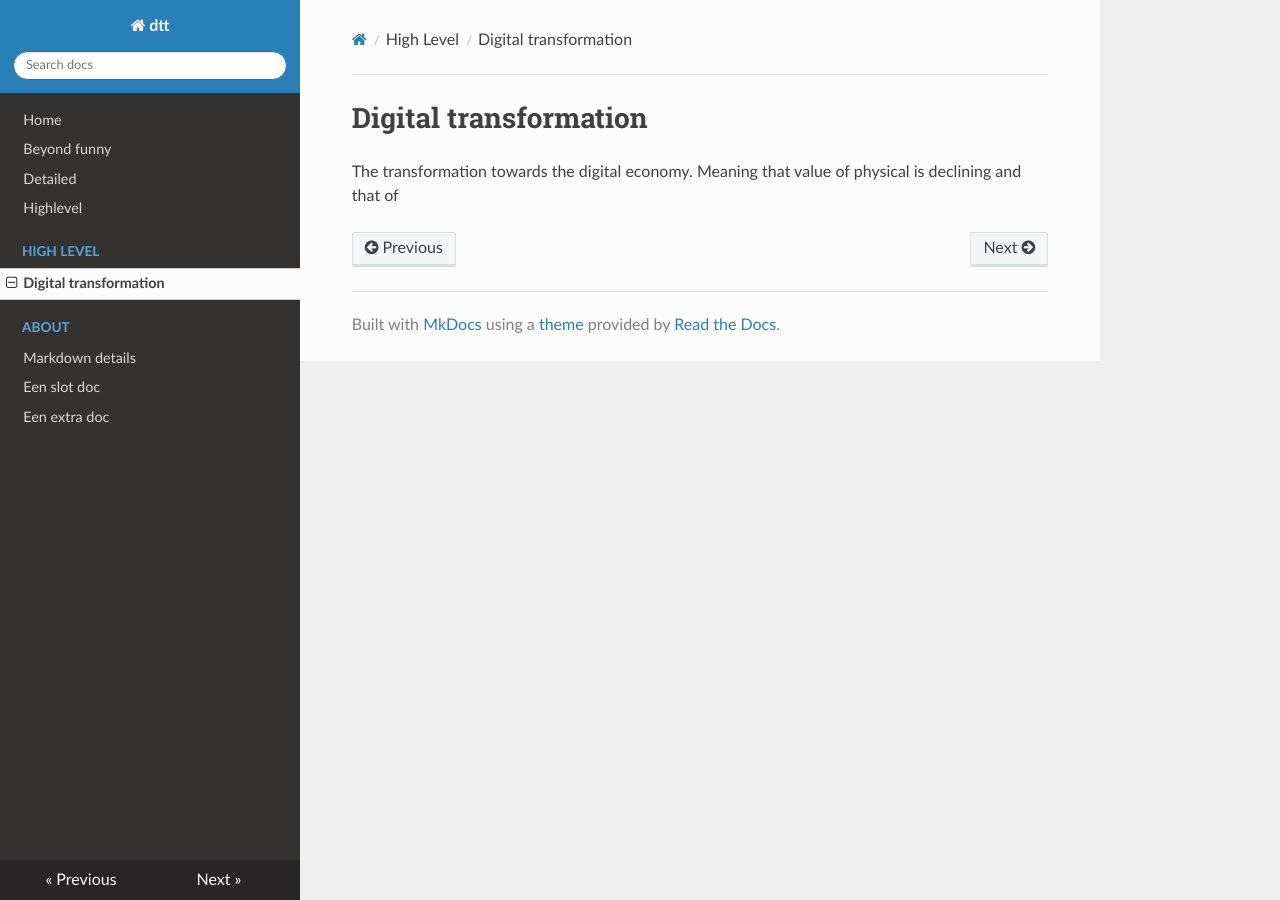
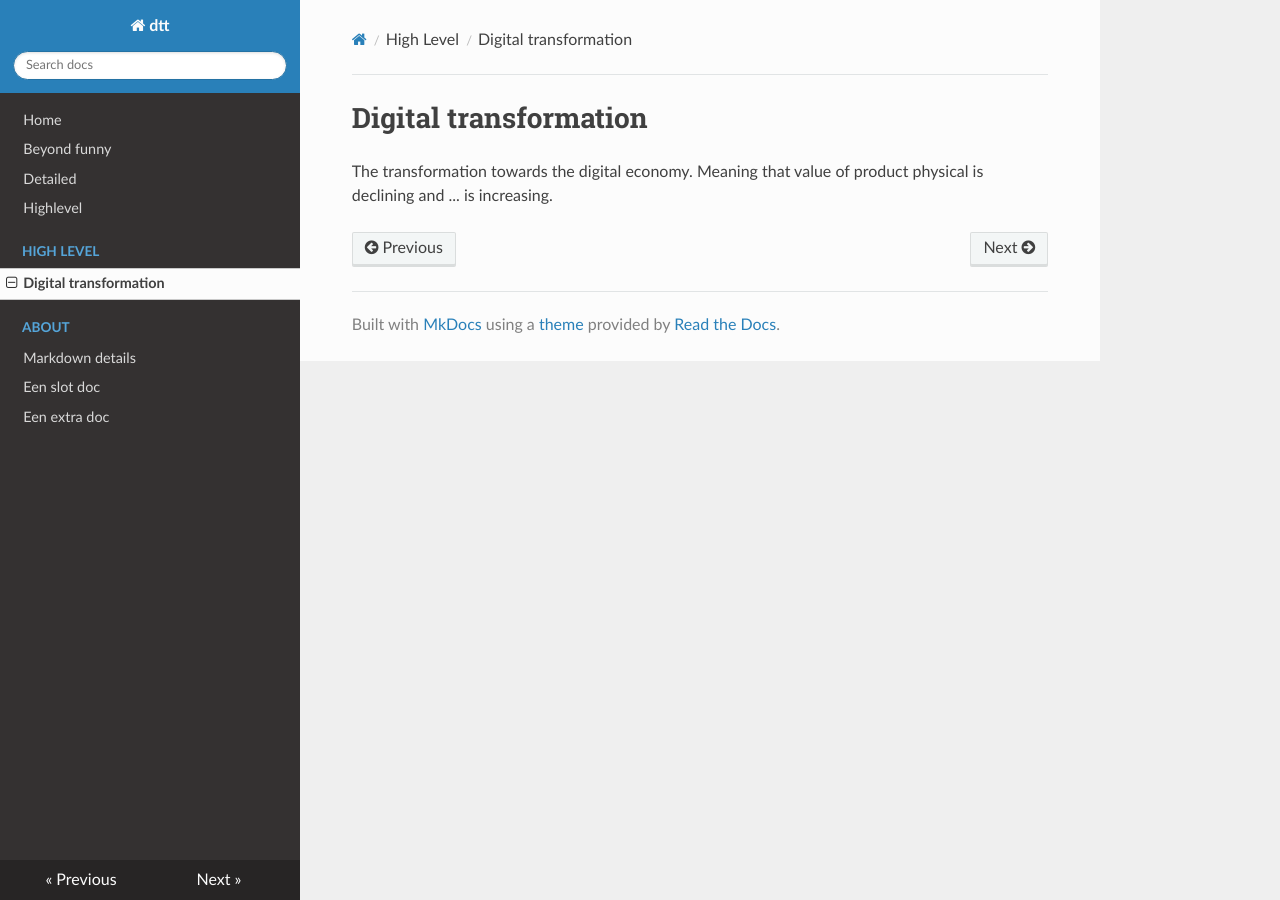
Before and after one commit to rienkdekok/dtt, an MkDocs documentation site: the page built from docs/High Level/index.md, in a window 1280 px wide. Built offline with MkDocs 1.6.1, drawn with Linux system fonts in a browser that asks for light colours; nearby versions of some CDN libraries.

Commit message:
docs/High Level/index.md updated from https://stackedit.io/

```diff
--- a/docs/High Level/index.md
+++ b/docs/High Level/index.md
@@ -1,6 +1,7 @@
 # Digital transformation
-The transformation towards the digital economy. Meaning that value of physical is declining and that of
+The transformation towards the digital economy. Meaning that value of product physical is declining and ... is increasing.
+
 
 <!--stackedit_data:
-eyJoaXN0b3J5IjpbMjk0OTM4MDcwXX0=
+eyJoaXN0b3J5IjpbLTQyMjM1MjQ4OF19
 -->
```
